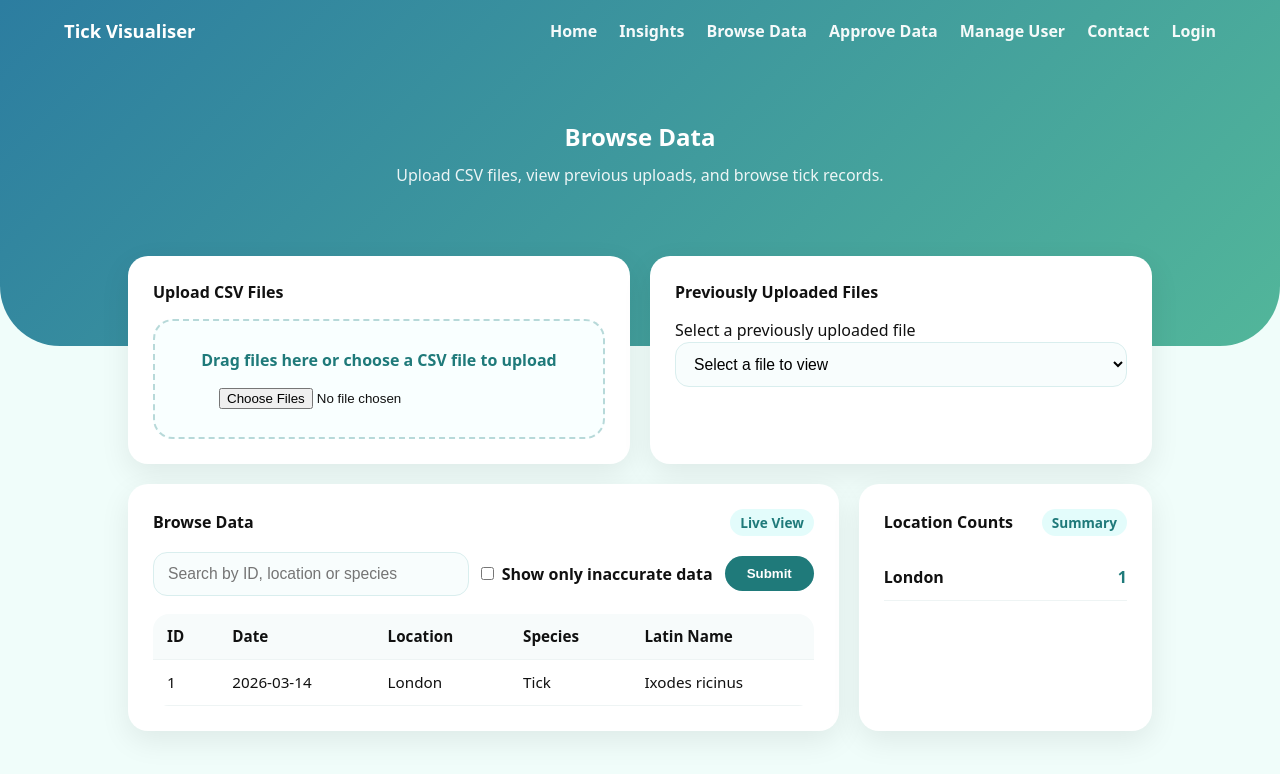
After one commit to AniniSrinivasan/tickvisualiser, a PHP site: page /Pages/browse-data.php in a window 1280 px wide. The commit adds this page. Shown: the top 774 px of the page. Run offline with PHP 8.4, Linux system fonts and the light colour scheme.

Commit message:
browse data - static done

```diff
--- /dev/null
+++ b/Pages/browse-data.php
@@ -0,0 +1,114 @@
+<!DOCTYPE html>
+<html lang="en">
+
+<head>
+    <meta charset="UTF-8">
+    <meta name="description" content="Manage uploaded tick data">
+    <title>Browse Data • Tick Visualiser</title>
+    <link rel="stylesheet" href="../style/style.css">
+    <script src="../script/app.js"></script>
+</head>
+
+<body class="dashboard-body" onload="loadNavbar()">
+    <div id="navbar-container"></div>
+
+    <!-- banner -->
+    <section class="banner-section">
+        <div class="content-container">
+            <h1>Browse Data</h1>
+            <p>Upload CSV files, view previous uploads, and browse tick records.</p>
+        </div>
+    </section>
+
+    <!-- main manage/browse data -->
+    <main class="dashboard-container" role="main">
+        <div class="dashboard-grid manage-data-grid">
+
+            <!-- upload -->
+            <div class="dashboard-card manage-upload-card">
+                <h2>Upload CSV Files</h2>
+                <form class="manage-upload-form">
+                    <div class="upload-box" id="uploadBox">
+                        <p><label for="csv-file-upload">Drag files here or choose a CSV file to upload</label></p>
+                        <input type="file" id="csv-file-upload" name="csv-file-upload" accept=".csv" multiple>
+                    </div>
+                </form>
+            </div>
+
+            <!-- previously uploaded -->
+            <div class="dashboard-card manage-select-card">
+                <h2>Previously Uploaded Files</h2>
+                <form class="manage-select-form">
+                    <label for="uploaded-file-select">Select a previously uploaded file</label>
+                    <select id="uploaded-file-select" name="uploaded-file-select" class="manage-select-input">
+                        <option value="">Select a file to view</option>
+                        <option value="file1">file 1</option>
+                        <option value="file2">file 2</option>
+                    </select>
+                </form>
+            </div>
+
+            <!-- browse data -->
+            <div class="dashboard-card manage-table-card">
+                <div class="card-header">
+                    <h2>Browse Data</h2>
+                    <span class="year-badge">Live View</span>
+                </div>
+
+                <form class="manage-toolbar">
+                    <input type="search" id="browse-data-search" name="browse-data-search" class="manage-toolbar-input"
+                        placeholder="Search by ID, location or species">
+
+                    <label class="manage-checkbox" for="show-inaccurate-only">
+                        <input type="checkbox" id="show-inaccurate-only" name="show-inaccurate-only">
+                        Show only inaccurate data
+                    </label>
+
+                    <input type="button" class="btn-primary" value="Submit">
+                </form>
+
+                <div class="manage-table-wrapper">
+                    <table class="manage-table">
+                        <thead>
+                            <tr>
+                                <th>ID</th>
+                                <th>Date</th>
+                                <th>Location</th>
+                                <th>Species</th>
+                                <th>Latin Name</th>
+                            </tr>
+                        </thead>
+                        <tbody>
+                            <tr>
+                                <td>1</td>
+                                <td>2026-03-14</td>
+                                <td>London</td>
+                                <td>Tick</td>
+                                <td>Ixodes ricinus</td>
+                            </tr>
+                        </tbody>
+                    </table>
+                </div>
+            </div>
+
+            <!-- summary -->
+            <div class="dashboard-card manage-summary-card">
+                <div class="card-header">
+                    <h2>Location Counts</h2>
+                    <span class="year-badge">Summary</span>
+                </div>
+
+                <div class="location-count-list">
+                    <div class="location-count-item">
+                        <span>London</span>
+                        <strong>1</strong>
+                    </div>
+                </div>
+            </div>
+
+        </div>
+    </main>
+
+</body>
+
+</html>
--- a/Pages/dashboard.php
+++ b/Pages/dashboard.php
@@ -4,7 +4,7 @@
 <head>
     <meta charset="UTF-8">
     <meta name="description" content="Main Dashboard">
-    <title>Tick Visualiser</title>
+    <title>Dashboard • Tick Visualiser</title>
     <link rel="stylesheet" href="../style/style.css">
     <!-- chart.js for plotting the trend graphs -->
     <script src="https://cdn.jsdelivr.net/npm/chart.js"></script>
--- a/Pages/insights.php
+++ b/Pages/insights.php
@@ -4,7 +4,7 @@
 <head>
     <meta charset="UTF-8">
     <meta name="description" content="Tick Insights">
-    <title>Tick Visualiser</title>
+    <title>Insights • Tick Visualiser</title>
     <link rel="stylesheet" href="../style/style.css">
     <!-- chart.js for plotting the trend graphs -->
     <script src="https://cdn.jsdelivr.net/npm/chart.js"></script>
--- a/Pages/navbar.php
+++ b/Pages/navbar.php
@@ -11,7 +11,8 @@
         <div class="top-menu">
             <a href="dashboard.php">Home</a>
             <a href="insights.php">Insights</a>
-            <a href="manage-data.php">Manage Data</a>
+            <a href="browse-data.php">Browse Data</a>
+            <a href="approve-data.php">Approve Data</a>
             <a href="manage-user.php">Manage User</a>
             <a href="contact.php">Contact</a>
             <a href="login.php">Login</a>
--- a/Script/app.js
+++ b/Script/app.js
@@ -1,3 +1,4 @@
+// navbar
 function loadNavbar() {
   fetch("navbar.php", { cache: "no-store" })
     .then(response => response.text())
@@ -32,7 +33,7 @@ document.addEventListener("DOMContentLoaded", () => {
         {
           label: "Sightings",
           data: [120, 190, 300, 500, 420, 610, 720],
-          tension: 0.4, // make the line curved
+          tension: 0.4, // makes the line curved
           fill: true,
           borderColor: "#2c7da0",
           backgroundColor: "rgba(44,125,160,0.2)",
@@ -50,3 +51,30 @@ document.addEventListener("DOMContentLoaded", () => {
     },
   });
 });
+
+// drag and drop upload
+// reference: https://css-tricks.com/drag-and-drop-file-uploading/ and https://developer.mozilla.org/en-US/docs/Web/API/DataTransfer/files
+
+document.addEventListener("DOMContentLoaded", () => {
+  const uploadBox = document.getElementById("uploadBox");
+  const fileInput = document.getElementById("csv-file-upload");
+
+  if (uploadBox && fileInput) { // checking both exists
+    uploadBox.addEventListener("dragover", (e) => {
+      e.preventDefault();
+      uploadBox.classList.add("dragover");
+    });
+    uploadBox.addEventListener("dragleave", () => {
+      uploadBox.classList.remove("dragover"); // removing default browser behaviour (blocks dropping files)
+    });
+    uploadBox.addEventListener("drop", (e) => {
+      e.preventDefault();
+      uploadBox.classList.remove("dragover");
+      const files = e.dataTransfer.files; // getting the files that were dragged and dropped
+      if (files.length > 0) { // checking atleast 1 file is dropped
+        fileInput.files = files;
+      }
+    });
+  }
+
+});
--- a/Style/style.css
+++ b/Style/style.css
@@ -25,7 +25,7 @@ a {
 
 /* top nav */
 .top-nav {
-    position: fixed;
+    position: absolute;
     top: 0;
     width: 100%;
     padding: 18px 0;
@@ -314,3 +314,164 @@ a {
         display: flex;
     }
 }
+
+/* browse data */
+.manage-data-grid {
+    grid-template-columns: repeat(10, 1fr);
+}
+
+.manage-upload-card {
+    grid-column: span 5;
+}
+
+.manage-select-card {
+    grid-column: span 5;
+}
+
+.manage-table-card {
+    grid-column: span 7;
+}
+
+.manage-summary-card {
+    grid-column: span 3;
+}
+
+.manage-upload-form,
+.manage-select-form {
+    margin-top: 16px;
+}
+
+.upload-box {
+    margin-top: 15px;
+    border: 2px dashed #b7d9d9;
+    border-radius: 20px;
+    padding: 28px 20px;
+    text-align: center;
+    background: #f9ffff;
+}
+
+.upload-box p {
+    margin-bottom: 14px;
+    font-weight: 600;
+    color: #1f7a7a;
+}
+
+.upload-box input[type="file"] {
+    width: 100%;
+    max-width: 320px;
+}
+
+.upload-box.dragover {
+    border-color: #1f7a7a;
+    background: #eaffff;
+}
+
+.manage-action-row {
+    margin-top: 18px;
+}
+
+.manage-select-input,
+.manage-toolbar-input {
+    width: 100%;
+    border: 1px solid #d9eeee;
+    outline: none;
+    background: #f8fdfd;
+    border-radius: 14px;
+    padding: 12px 14px;
+    font-size: 0.98rem;
+}
+
+.manage-toolbar {
+    display: flex;
+    align-items: center;
+    gap: 12px;
+    flex-wrap: wrap;
+    margin-top: 16px;
+    margin-bottom: 18px;
+}
+
+.manage-toolbar-input {
+    flex: 1;
+    min-width: 240px;
+}
+
+.manage-checkbox {
+    display: flex;
+    align-items: center;
+    gap: 8px;
+    font-weight: 600;
+    color: #111;
+}
+
+.manage-table-wrapper {
+    overflow-x: auto;
+    margin-top: 10px;
+}
+
+.manage-table {
+    width: 100%;
+    border-collapse: collapse;
+    border-radius: 16px;
+    overflow: hidden;
+    background: #fff;
+}
+
+.manage-table th,
+.manage-table td {
+    padding: 12px 14px;
+    text-align: left;
+    border-bottom: 1px solid #eef4f4;
+}
+
+.manage-table th {
+    font-size: 0.95rem;
+    font-weight: 800;
+    background: #f7fbfb;
+}
+
+.manage-table td {
+    font-size: 0.95rem;
+}
+
+.location-count-list {
+    margin-top: 18px;
+}
+
+.location-count-item {
+    display: flex;
+    align-items: center;
+    justify-content: space-between;
+    gap: 12px;
+    padding: 12px 0;
+    border-bottom: 1px solid #eef4f4;
+}
+
+.location-count-item span {
+    font-weight: 600;
+}
+
+.location-count-item strong {
+    color: var(--primary);
+}
+
+@media (max-width: 900px) {
+    .manage-data-grid {
+        grid-template-columns: 1fr;
+    }
+
+    .manage-upload-card,
+    .manage-select-card,
+    .manage-table-card,
+    .manage-summary-card {
+        grid-column: span 1;
+    }
+
+    .manage-toolbar {
+        flex-direction: column;
+        align-items: stretch;
+    }
+
+    .manage-toolbar-input {
+        min-width: 100%;
+    }
+}
```
